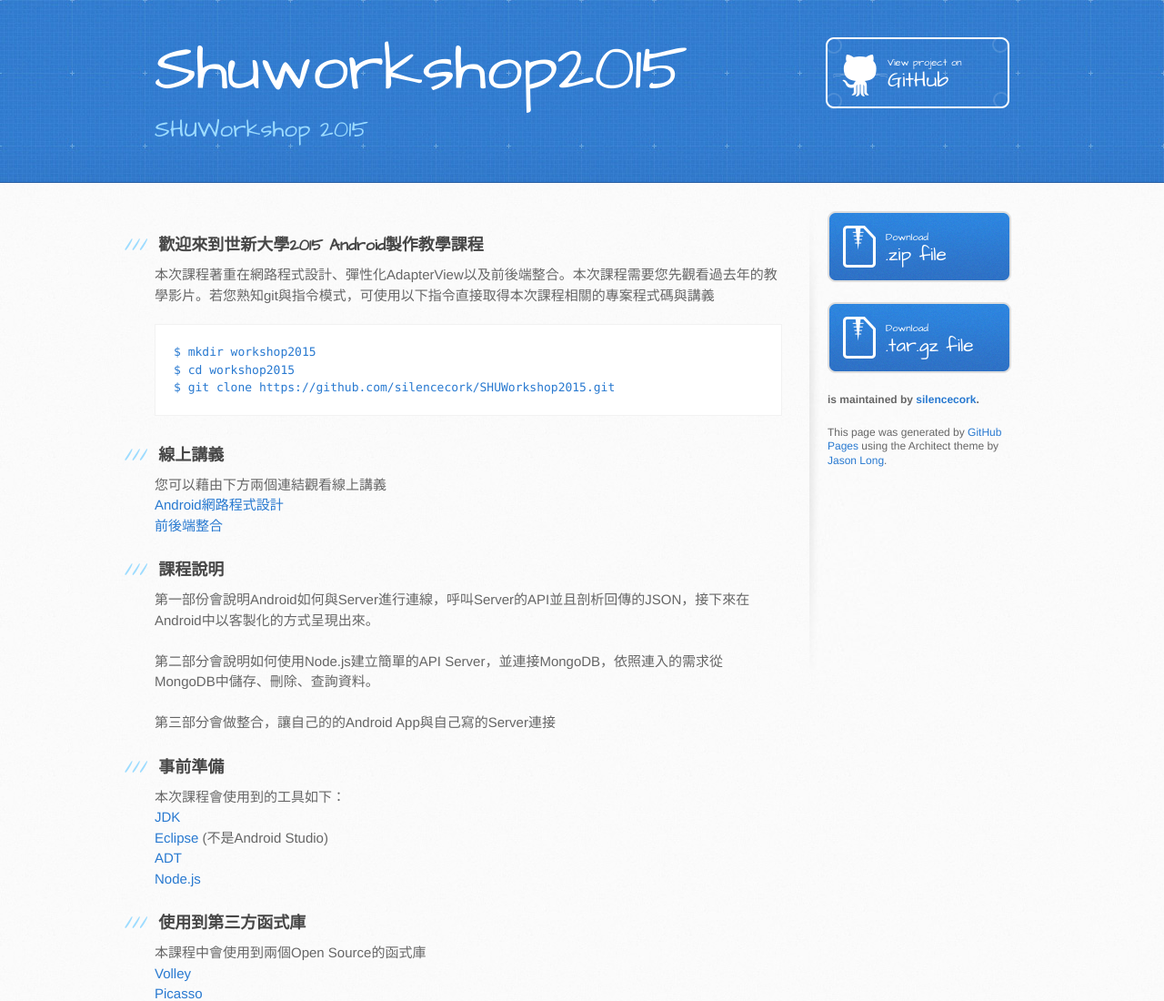
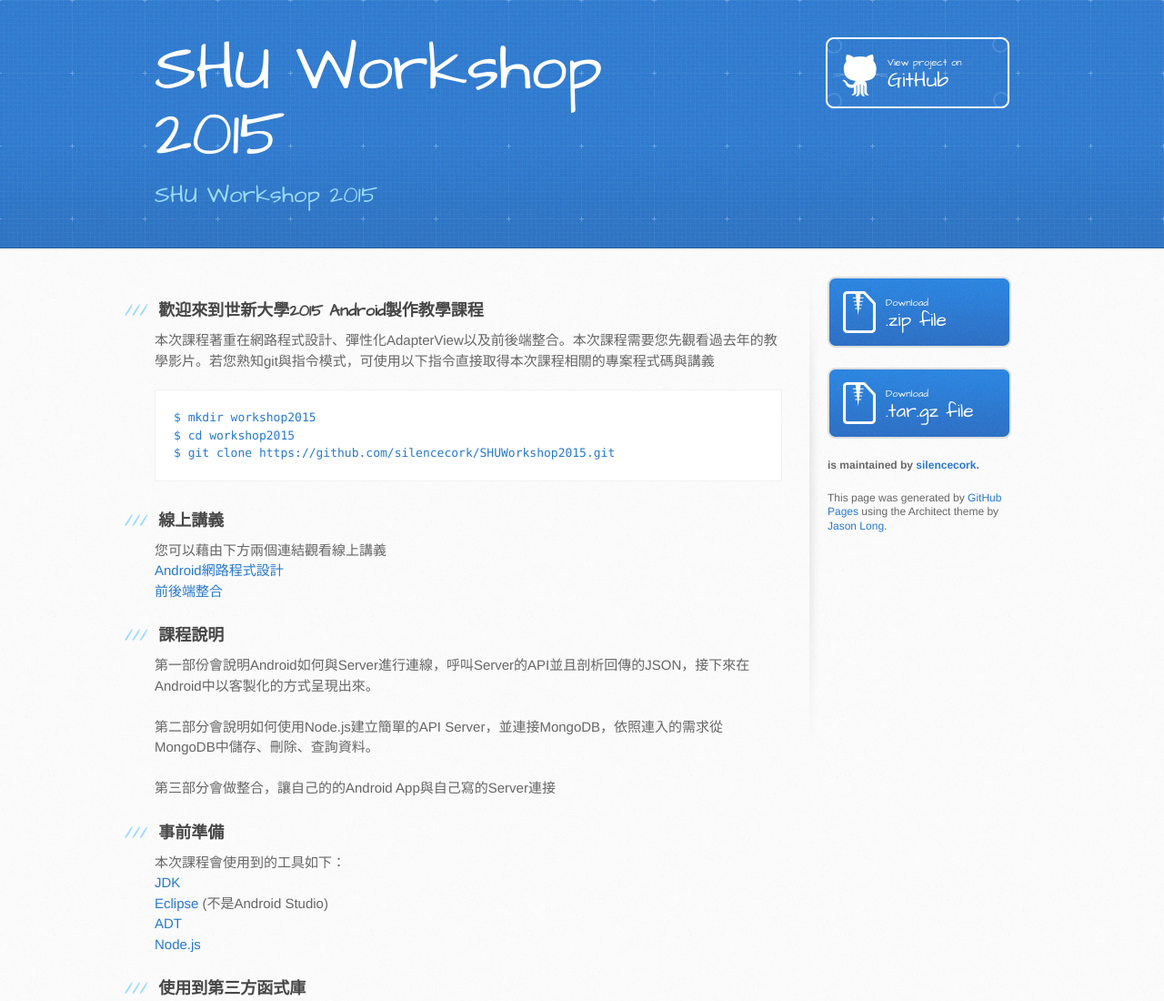
Before and after one commit to silencecork/SHUWorkshop2015, a plain HTML site: page index.html in a window 1280 px wide. Shown: the top 1100 px of the page at 91% size. Drawn offline with Linux system fonts and the light colour scheme.

```diff
--- a/index.html
+++ b/index.html
@@ -13,14 +13,14 @@
     <script src="//html5shiv.googlecode.com/svn/trunk/html5.js"></script>
     <![endif]-->
 
-    <title>Shuworkshop2015 by silencecork</title>
+    <title>SHU Workshop 2015 by silencecork</title>
   </head>
 
   <body>
     <header>
       <div class="inner">
-        <h1>Shuworkshop2015</h1>
-        <h2>SHUWorkshop 2015</h2>
+        <h1>SHU Workshop 2015</h1>
+        <h2>SHU Workshop 2015</h2>
         <a href="https://github.com/silencecork/SHUWorkshop2015" class="button"><small>View project on</small> GitHub</a>
       </div>
     </header>
```
Also changed, not shown: params.json (+1 -1 lines).
